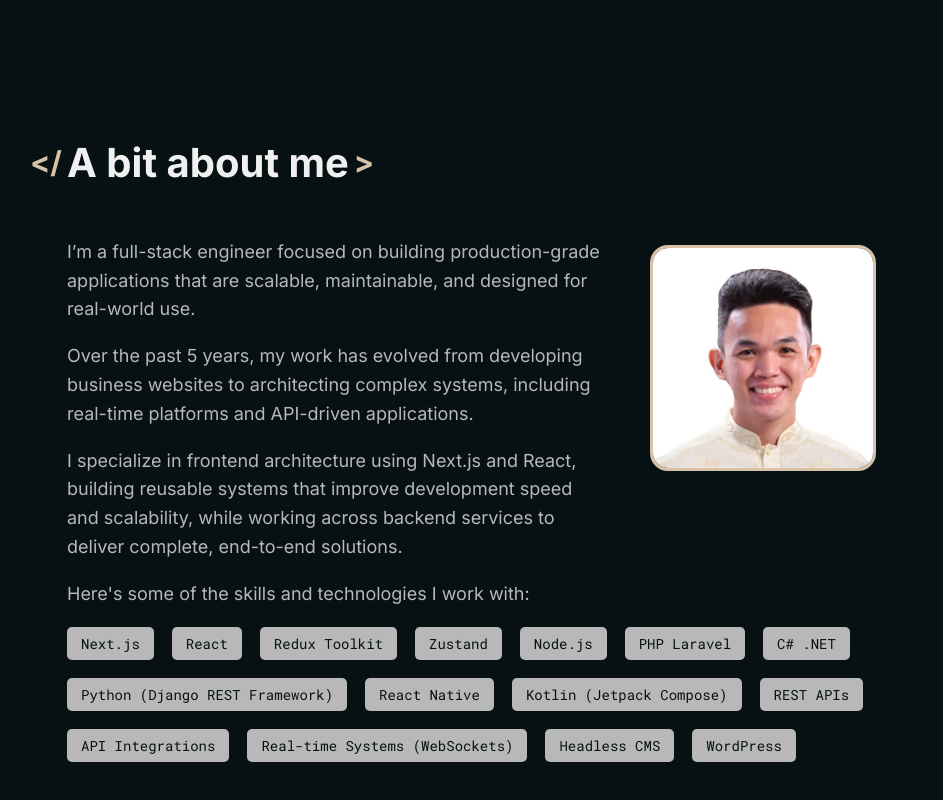
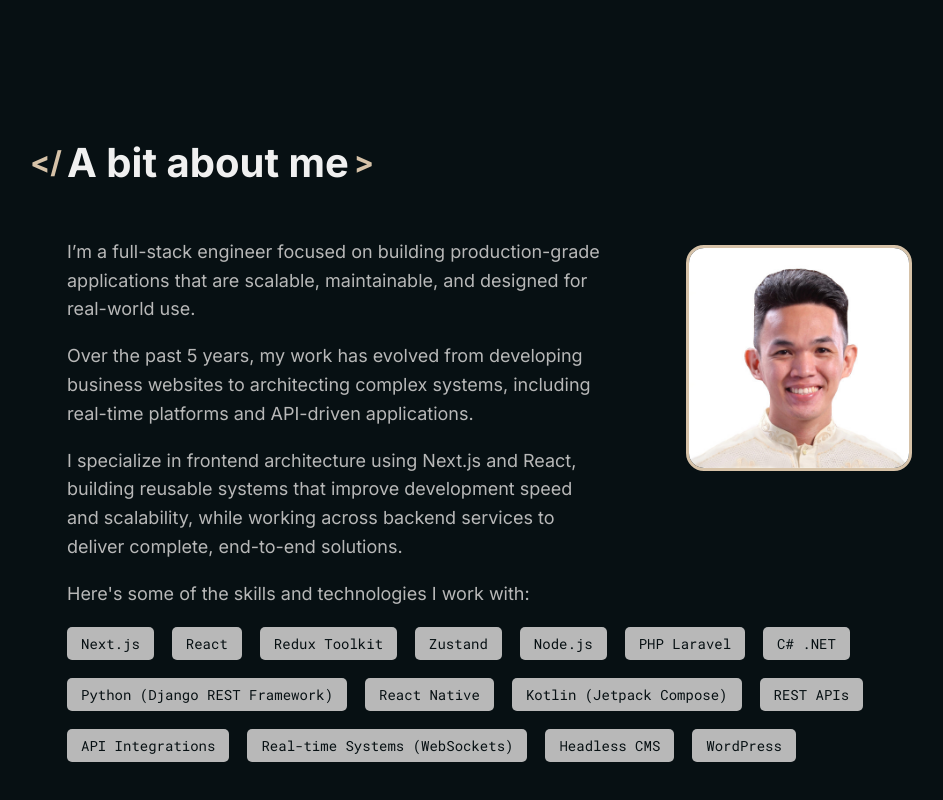
Before and after one commit to kmergedosdos/kmergedosdos.github.io, a React (Vite) app: page / in a window 1280 px wide. Shown: the part 767-1567 px from the top of the page, without its empty margins (123-1066 px from the left). Built offline with nearby package versions, Linux system fonts and the light colour scheme.

Commit message:
adjust about me spacing

```diff
--- a/src/containers/About/index.css
+++ b/src/containers/About/index.css
@@ -9,7 +9,7 @@
 
 .about__content {
   display: flex;
-  gap: 1em;
+  gap: 3em;
 }
 
 .about__content__text {
@@ -59,6 +59,7 @@
   }
   .about__content {
     flex-direction: column-reverse;
+    gap: 1em;
   }
   .about__content__text {
     max-width: none;
```
